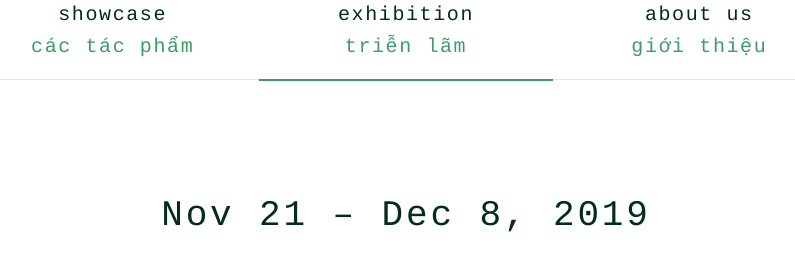
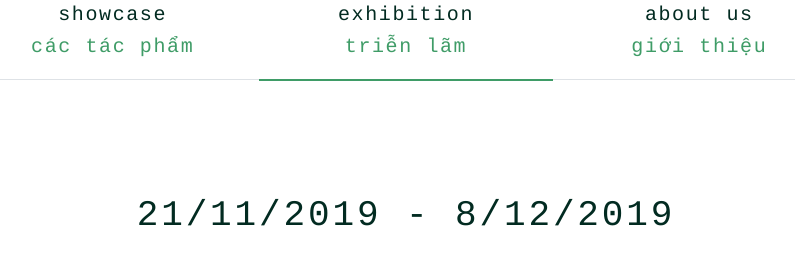
Before and after one commit to achillesssss/naymam, a Django app: page / in a window 1280 px wide, after a click that opens the changed part. Shown: the part 1707-1976 px from the top of the page, without its empty margins (234-1029 px from the left). Run offline with Django 3.2, Linux system fonts and the light colour scheme; data comes from the database, SQL or seed files in the repository; some libraries are stand-ins or nearby versions.

Commit message:
change date

```diff
--- a/homepage/templates/index.html
+++ b/homepage/templates/index.html
@@ -15,6 +15,7 @@
   <link href="https://fonts.googleapis.com/css?family=Montserrat&display=swap" rel="stylesheet">
   <script src="https://cdnjs.cloudflare.com/ajax/libs/popper.js/1.14.7/umd/popper.min.js"></script>
   <script src="https://maxcdn.bootstrapcdn.com/bootstrap/4.3.1/js/bootstrap.min.js"></script>
+  <meta property="og:image" content="{% static 'fb-cover.svg' %}" />
   <!-- fancybox -->
   <script src="https://cdn.jsdelivr.net/npm/jquery@3.4.1/dist/jquery.min.js"></script>
   <link rel="stylesheet" href="https://cdn.jsdelivr.net/gh/fancyapps/fancybox@3.5.7/dist/jquery.fancybox.min.css" />
@@ -209,7 +210,7 @@
             </div>
           </div>
           <div id="menuu1" class="container tab-pane fade"><br>
-            <div class='title'>Nov 21 – Dec 8, 2019</div>
+            <div class='title'>21/11/2019 - 8/12/2019</div>
             <div class='content'>
               <div class='col1'>
                 <div class='map-responsive'>
@@ -407,7 +408,7 @@
           <span class='green-color'>triễn lãm</span>
         </a>
         <div id="menu1" class="container">
-          <div class='title'>Nov 21 – Dec 8, 2019</div>
+          <div class='title'>21/11/2019 - 8/12/2019</div>
           <div>
             <div class='col1'>
               <div class='map-responsive'>
```
Also changed, not shown: homepage/static/fb-cover.jpg (added).
